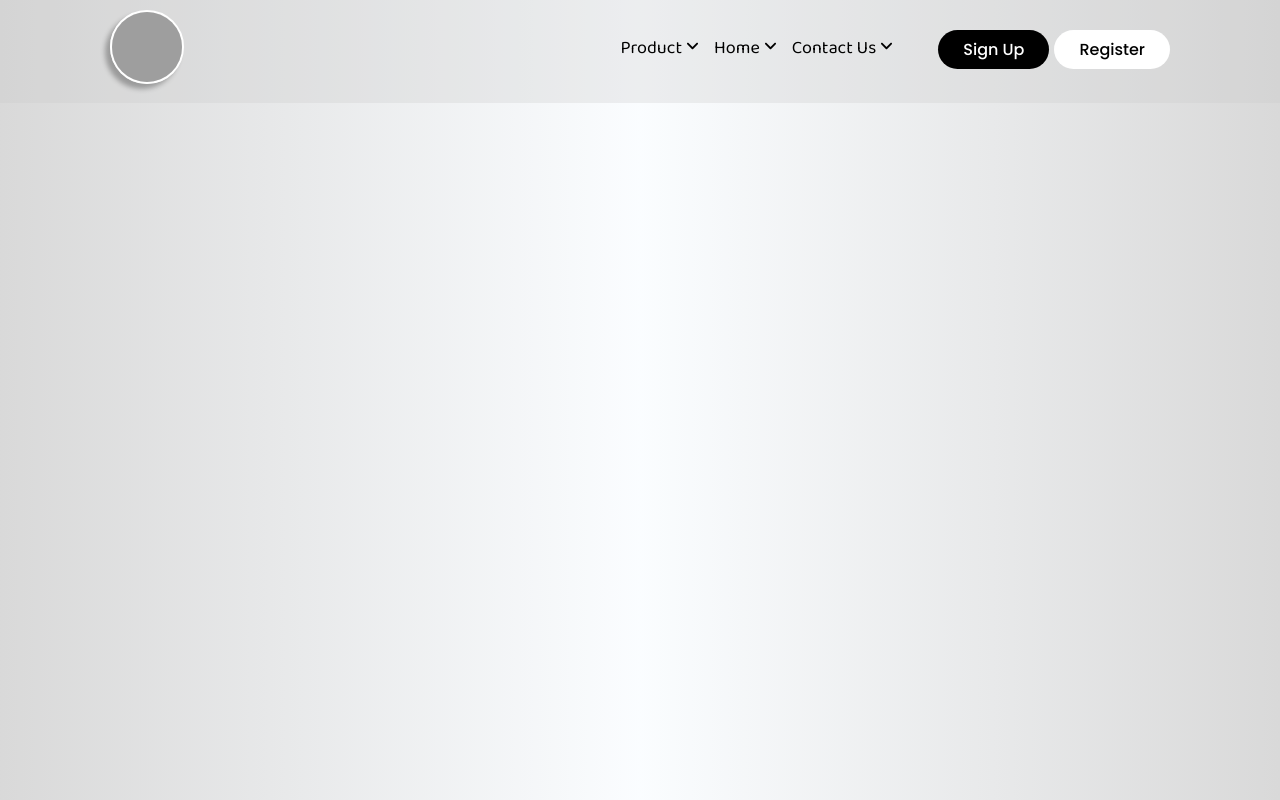
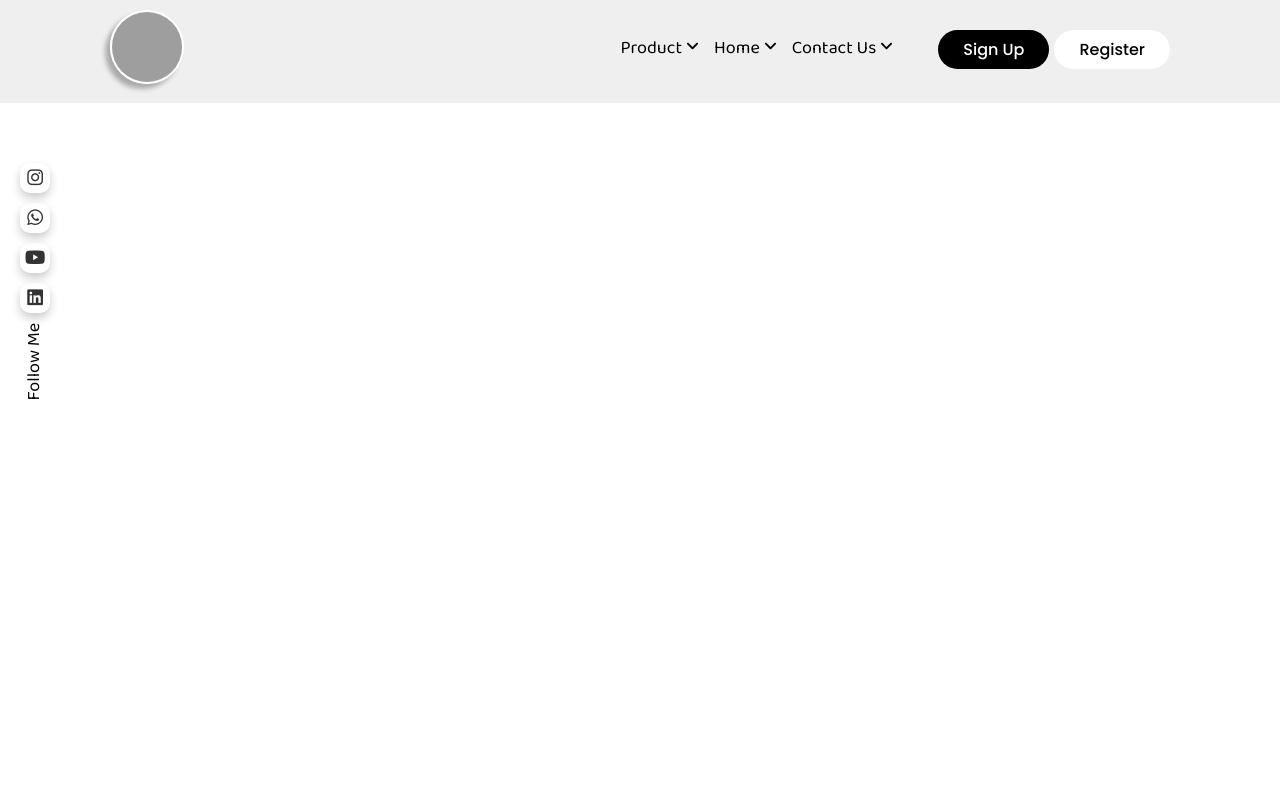
Before and after one commit to ToufiqueIslam/experimental, a plain HTML site: page nav-bar-experiment/index.html in a window 1280 px wide. Drawn offline with Linux system fonts and the light colour scheme; grey boxes are pictures that could not be loaded.

Commit message:
added contact icons

```diff
--- a/nav-bar-experiment/index.html
+++ b/nav-bar-experiment/index.html
@@ -5,6 +5,8 @@
   <meta name="viewport" content="width=device-width, initial-scale=1.0">
   <title>Document</title>
   <link rel="stylesheet" href="style.css">
+  <link rel="stylesheet" href="https://cdnjs.cloudflare.com/ajax/libs/font-awesome/6.6.0/css/all.min.css" integrity="sha512-Kc323vGBEqzTmouAECnVceyQqyqdsSiqLQISBL29aUW4U/M7pSPA/gEUZQqv1cwx4OnYxTxve5UMg5GT6L4JJg==" crossorigin="anonymous" referrerpolicy="no-referrer" />
+
 </head>
 <body>
   <header>
@@ -33,12 +35,15 @@
   </header>
 
   <main>
-    <div class="background">
-      <!-- <video src="./assets/bgvid.mp4" muted loop></video> -->
-       <!-- <img src="./assets/bgimg.jpg" alt="" srcset=""> -->
-
+    <div class="contact-icons">
+      <ul class="icon">
+        <li style="--clr:background-image: linear-gradient(to right,#f9ce34,#ee2a7b,#6228d7);"><a href="#"><i class="fa-brands fa-instagram"></i></a></li>
+        <li style="--clr:#25D366"><a href="#"><i class="fa-brands fa-whatsapp"></i></a></li>
+        <li style="--clr:#FF0000"><a href="#"><i class="fa-brands fa-youtube"></i></a></li>
+        <li style="--clr:#0077B5"><a href="#"><i class="fa-brands fa-linkedin"></i></a></li>
+      </ul>
+      <span>Follow Me</span>
     </div>
   </main>
-
 </body>
 </html>
--- a/nav-bar-experiment/style.css
+++ b/nav-bar-experiment/style.css
@@ -103,3 +103,51 @@ nav {
   background-size: cover;
   opacity: 30%;
 }
+
+.contact-icons{
+  margin: 50px 0 0 10px;
+  padding: 10px;
+  display: flex;
+  flex-direction: column;
+  gap: 10px;
+}
+.contact-icons ul li{
+  list-style: none;
+
+}
+
+.contact-icons span{
+  writing-mode: vertical-rl;
+  transform: rotate(180deg);
+}
+.icon{
+  display: flex;
+  gap:10px;
+  flex-direction: column;
+}
+
+.contact-icons li a{
+  position: relative;
+  padding: 10px;
+  display: flex;
+  /* flex-direction: column; */
+  align-items: center;
+  justify-content: center;
+  height:10px;
+  width:10px;
+  text-decoration: none;
+  color: #333;
+  box-shadow: 0 5px 10px rgba(0, 0, 0, 0.2);
+  border-radius: 10px;
+}
+
+
+.icon li a:hover{
+  cursor: pointer;
+  background: var(--clr);
+  color:white;
+}
+
+.icon li a:hover i{
+  transform: scale(1.1);
+}
```
